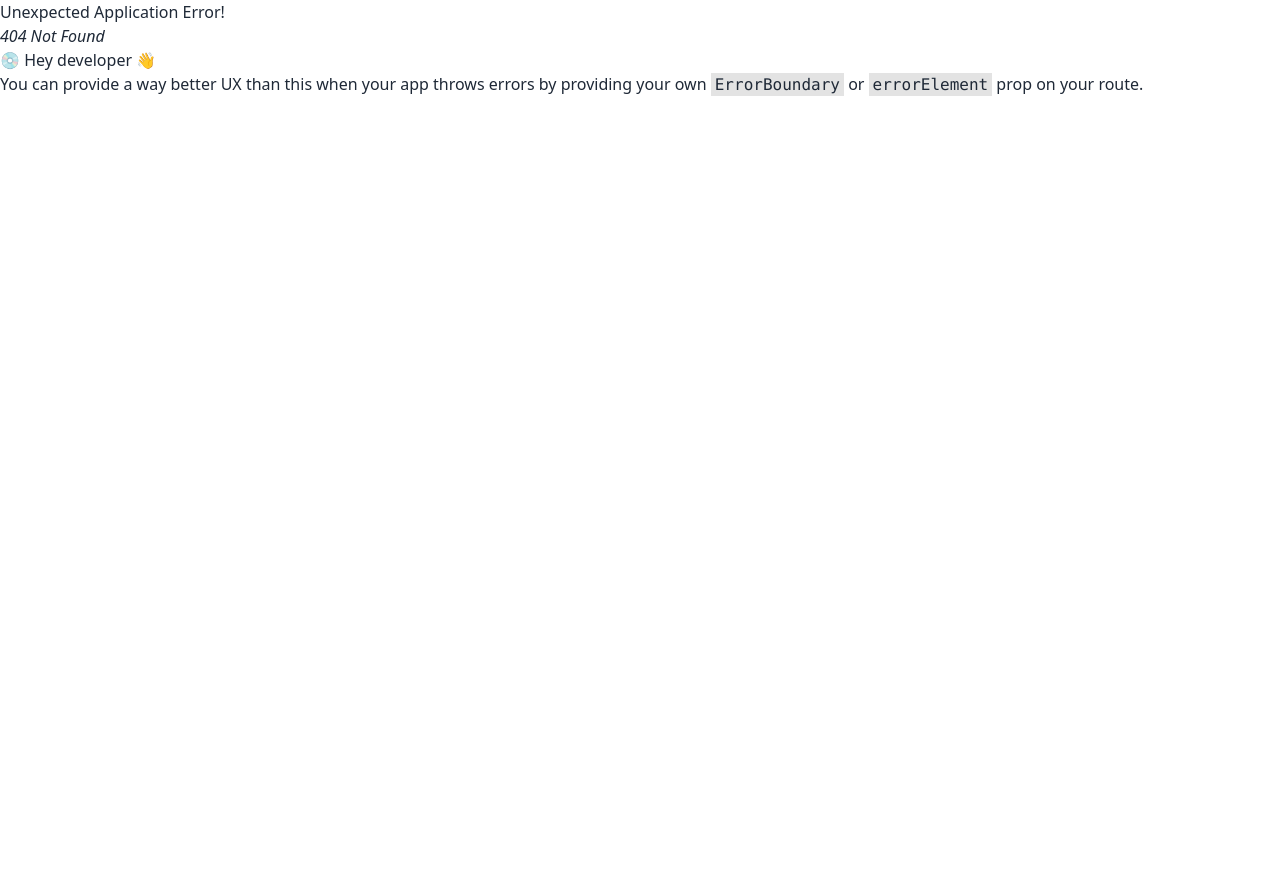
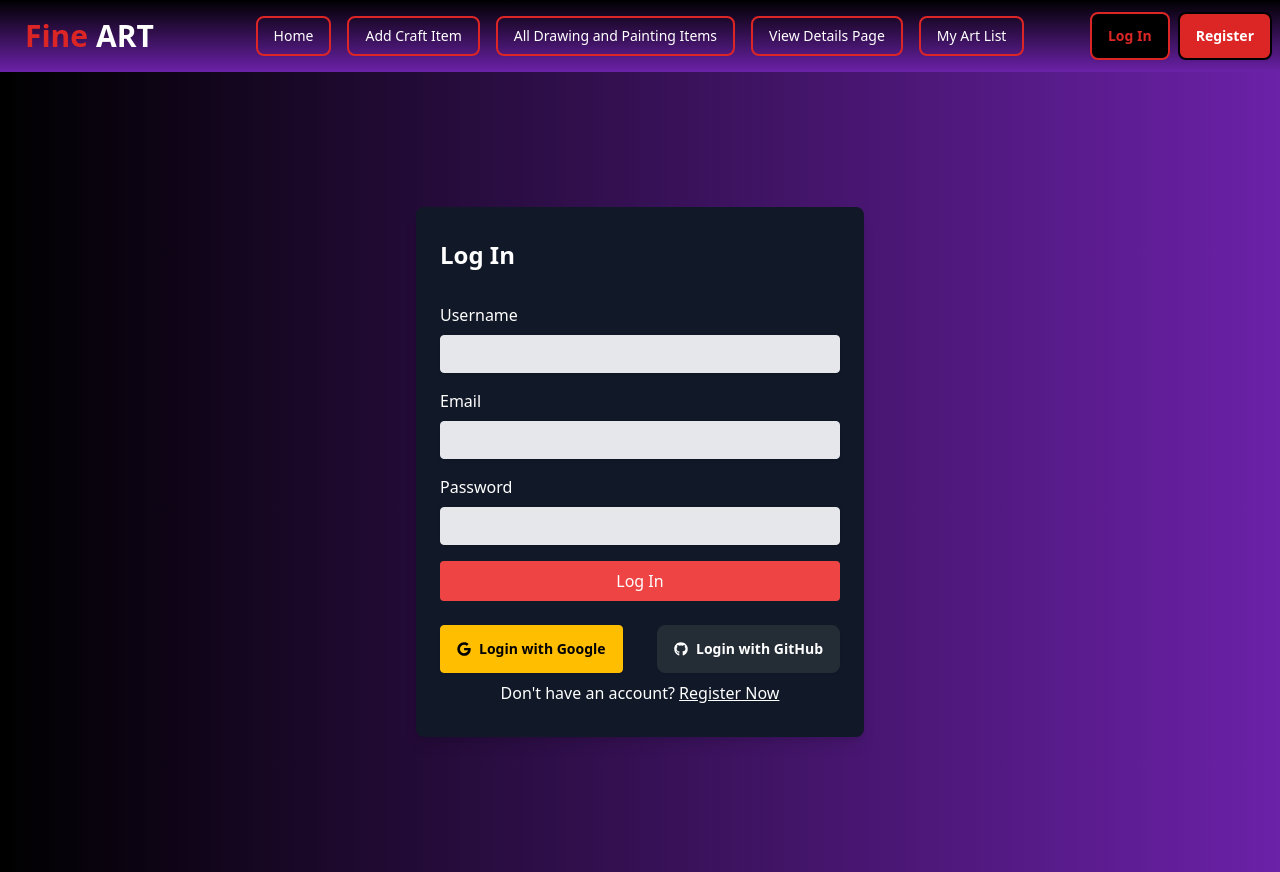
Before and after one commit to ziamnoun/Fine-Art, a React (Vite) app: page /LogIn in a window 1280 px wide. Before the commit this address had no page. Before the commit the page ends 800 px from the top, so only its background shows below. Built offline with nearby package versions, Linux system fonts and the light colour scheme.

Commit message:
Log In And Registration page done

```diff
--- /dev/null
+++ b/src/assets/LogIn.jsx
@@ -0,0 +1,41 @@
+import React from 'react';
+import { FaGoogle } from "react-icons/fa";
+import { FaGithub } from "react-icons/fa";
+import { NavLink } from 'react-router-dom';
+
+const LogIn = () => {
+    return (
+        <div className="min-h-screen flex items-center justify-center ">
+        <div className="max-w-md w-full px-6 py-8 bg-gray-900 rounded-lg shadow-lg">
+          <h2 className="text-2xl font-semibold text-white mb-8">Log In</h2>
+          <form>
+          <div className="mb-4">
+              <label htmlFor="username" className="block text-white mb-2">Username</label>
+              <input type="text" id="username" name="username" className="w-full px-3 py-2 leading-tight text-gray-700 bg-gray-200 border rounded shadow appearance-none focus:outline-none focus:shadow-outline" />
+            </div>
+            <div className="mb-4">
+              <label htmlFor="email" className="block text-white mb-2">Email</label>
+              <input type="email" id="email" name="email" className="w-full px-3 py-2 leading-tight text-gray-700 bg-gray-200 border rounded shadow appearance-none focus:outline-none focus:shadow-outline" />
+            </div>
+            <div className="mb-4">
+              <label htmlFor="password" className="block text-white mb-2">Password</label>
+              <input type="password" id="password" name="password" className="w-full px-3 py-2 leading-tight text-gray-700 bg-gray-200 border rounded shadow appearance-none focus:outline-none focus:shadow-outline" />
+            </div>
+
+            <div className="mb-6">
+              <button type="submit" className="w-full px-4 py-2 text-white bg-red-500 rounded hover:bg-red-600 focus:outline-none focus:bg-red-600">Log In</button>
+            </div>
+            <div className="flex items-center justify-between">
+              <button type="button" className="px-4 py-2 btn btn-warning rounded hover:bg-red-600 focus:outline-none focus:bg-red-600"><FaGoogle />Login with Google</button>
+              <button type="button" className="px-4 py-2 text-white btn btn-active btn-neutral hover:bg-red-600 focus:outline-none focus:bg-red-600"><FaGithub />Login with GitHub</button>
+            </div>
+          </form>
+          <p className="text-center text-white mt-2">
+            Don't have an account? <NavLink to="/Register" className="underline">Register Now</NavLink>
+          </p>
+        </div>
+      </div>
+    );
+};
+
+export default LogIn;
--- a/src/assets/MainLayOut.jsx
+++ b/src/assets/MainLayOut.jsx
@@ -4,7 +4,7 @@ import { Outlet } from 'react-router-dom';
 
 const MainLayOut = () => {
     return (
-        <div className="div">
+        <div className="bg-gradient-to-r from-black to-purple-800 min-h-screen">
             <Navbar></Navbar>
             <Outlet></Outlet>
         </div>
--- a/src/assets/NAVBAR/Navbar.jsx
+++ b/src/assets/NAVBAR/Navbar.jsx
@@ -19,7 +19,7 @@ const Navbar = () => {
 
 
     return (
-        <div className="navbar bg-black">
+        <div className="navbar bg-gradient-to-b from-black to-purple-800">
         <div className="navbar-start">
           <div className="dropdown">
             <div tabIndex={0} role="button" className="btn btn-ghost lg:hidden">
@@ -36,8 +36,10 @@ const Navbar = () => {
           {links}
           </ul>
         </div>
-        <div className="navbar-end">
-          <a className="btn">Button</a>
+        <div className="navbar-end gap-2">
+
+      <NavLink to="/LogIn"><a className="btn border-2 text-red-600 border-red-600 bg-black">Log In</a></NavLink>
+      <NavLink to="/Register"><a className="btn bg-red-600 text-white border-2 border-black">Register</a></NavLink>
         </div>
       </div>
     );
--- /dev/null
+++ b/src/assets/Register.jsx
@@ -0,0 +1,35 @@
+import React from 'react';
+import { NavLink } from 'react-router-dom';
+
+const Register = () => {
+    return (
+        <div className="min-h-screen flex items-center justify-center bg-black">
+        <div className="max-w-md w-full px-6 py-8 bg-gray-900 rounded-lg shadow-lg">
+          <h2 className="text-2xl font-semibold text-white mb-8">Register</h2>
+          <form>
+          <div className="mb-4">
+              <label htmlFor="username" className="block text-white mb-2">Username</label>
+              <input type="text" id="username" name="username" className="w-full px-3 py-2 leading-tight text-gray-700 bg-gray-200 border rounded shadow appearance-none focus:outline-none focus:shadow-outline" />
+            </div>
+            <div className="mb-4">
+              <label htmlFor="email" className="block text-white mb-2">Email</label>
+              <input type="email" id="email" name="email" className="w-full px-3 py-2 leading-tight text-gray-700 bg-gray-200 border rounded shadow appearance-none focus:outline-none focus:shadow-outline" />
+            </div>
+            <div className="mb-4">
+              <label htmlFor="password" className="block text-white mb-2">Password</label>
+              <input type="password" id="password" name="password" className="w-full px-3 py-2 leading-tight text-gray-700 bg-gray-200 border rounded shadow appearance-none focus:outline-none focus:shadow-outline" />
+            </div>
+
+            <div className="mb-6">
+              <button type="submit" className="w-full px-4 py-2 text-white bg-red-500 rounded hover:bg-red-600 focus:outline-none focus:bg-red-600">Register</button>
+            </div>
+          </form>
+          <p className="text-center text-white mt-2">
+            Already have an account? <NavLink to="/LogIn" className="underline">Log In</NavLink>
+          </p>
+        </div>
+      </div>
+    );
+};
+
+export default Register;
```
Also changed, not shown: src/main.jsx (+9 -0 lines).
